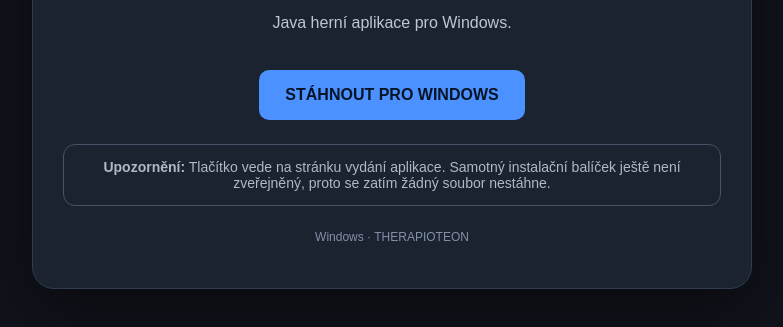
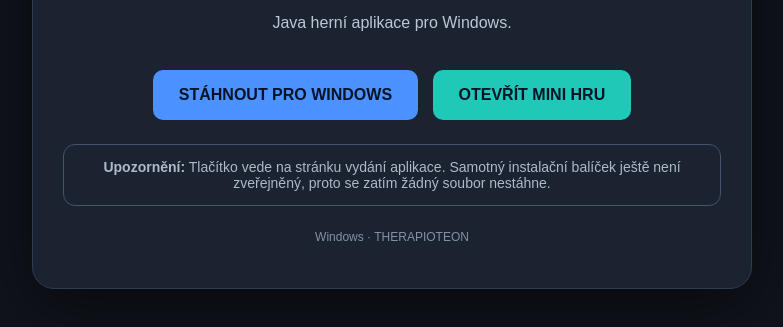
Before and after one commit to Therapioteon-Java-png/Therapioteon, a plain HTML site: page index.html in a window 1280 px wide. Shown: the part 339-666 px from the top of the page, without its empty margins (248-1031 px from the left). Drawn offline with Linux system fonts and the light colour scheme.

Commit message:
Add link to Therapioteon mini game

```diff
--- a/index.html
+++ b/index.html
@@ -21,6 +21,7 @@ footer{margin-top:24px;color:#8391a7;font-size:12px}
 <h1>THERAPIOTEON JAVA</h1>
 <p>Java herní aplikace pro Windows.</p>
 <a class="download" href="https://github.com/Therapioteon-Java-png/Therapioteon/releases">STÁHNOUT PRO WINDOWS</a>
+<a class="download" style="background:#20c9b7;margin-left:10px" href="./casino/">OTEVŘÍT MINI HRU</a>
 <div class="note"><strong>Upozornění:</strong> Tlačítko vede na stránku vydání aplikace. Samotný instalační balíček ještě není zveřejněný, proto se zatím žádný soubor nestáhne.</div>
 <footer>Windows · THERAPIOTEON</footer>
 </main>
```
